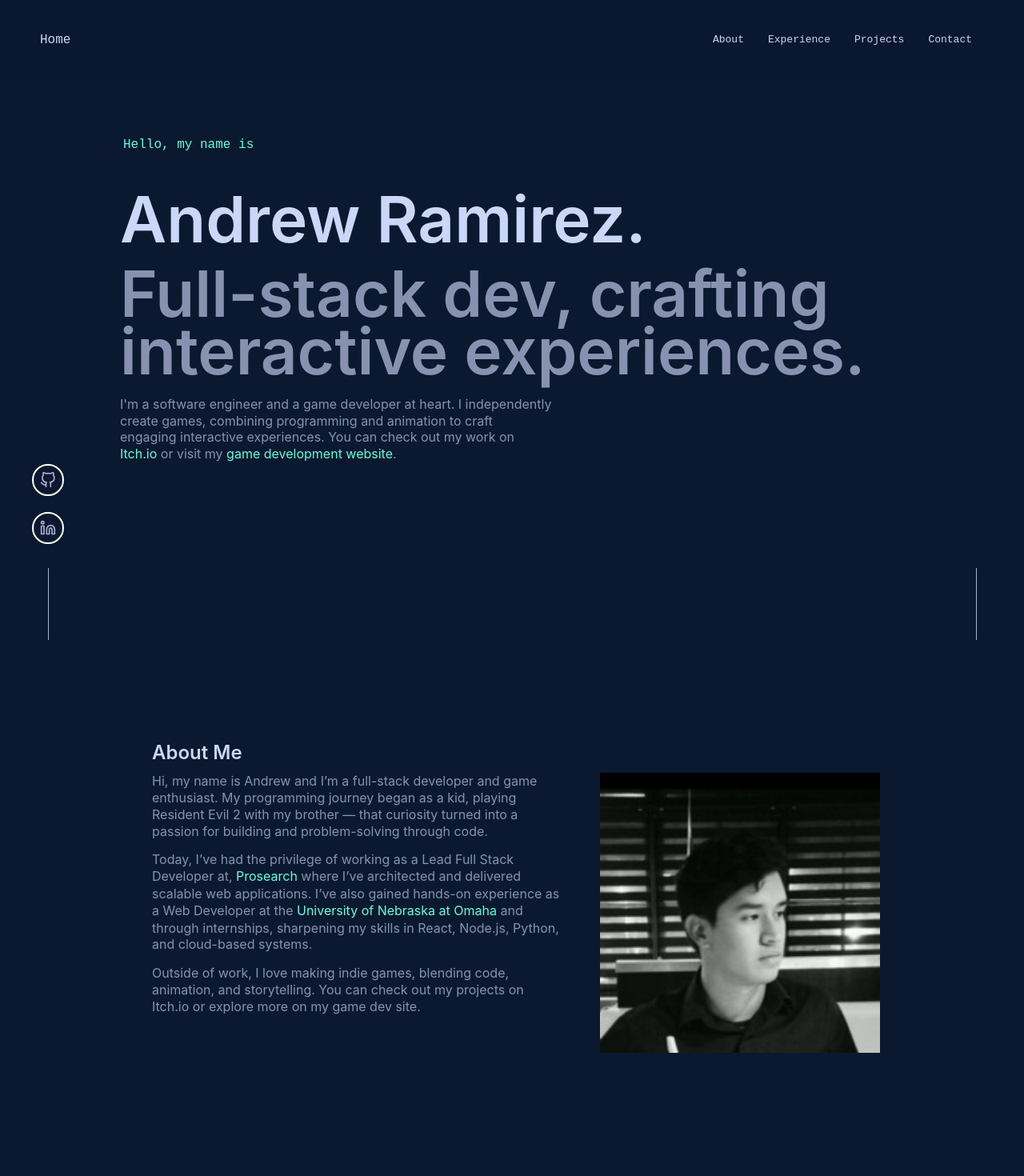
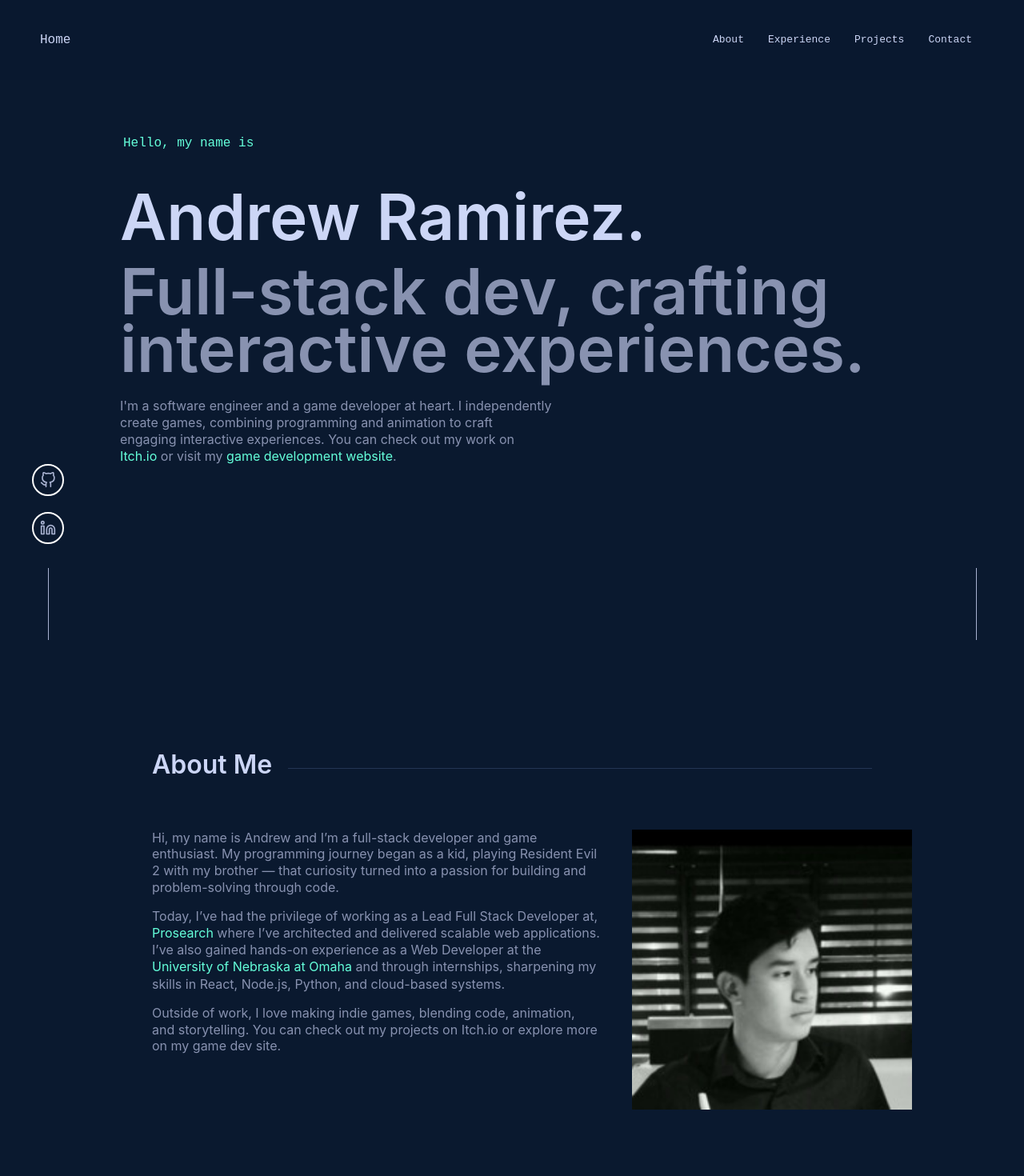
Before and after one commit to drewRam/Portfolio, a React (Create React App) app: page / in a window 1280 px wide. Shown: the top 1470 px of the page at 80% size. Built offline with nearby package versions, Linux system fonts and the light colour scheme; no server answers.

Commit message:
Updated CSS and Bug fixes on react-dom.

```diff
--- a/public/content/jobs/Elemental Scientific/index.json
+++ b/public/content/jobs/Elemental Scientific/index.json
@@ -2,7 +2,7 @@
   "title": "Software Engineer Intern",
   "company": "Elemental Scientific",
   "location": "Remote",
-  "range": "Aug 2018 – Apr 2020",
+  "dates": "Aug 2018 – Apr 2020",
   "url": "https://www.icpms.com/",
   "bullets": [
     "Created automation scripts and testing tools in Python to validate performance of scientific instrumentation software.",
--- a/public/content/jobs/OCC/index.json
+++ b/public/content/jobs/OCC/index.json
@@ -2,7 +2,7 @@
     "title": "Tutor",
     "company": "Orange Coast College",
     "location": "Remote",
-    "range": "Aug 2016 – Jun 2018",
+    "dates": "Aug 2016 – Jun 2018",
     "url": "https://orangecoastcollege.edu/",
     "bullets": [
         "Programming",
--- a/public/content/jobs/Prosearch/index.json
+++ b/public/content/jobs/Prosearch/index.json
@@ -2,7 +2,7 @@
   "title": "Lead Full Stack",
   "company": "Prosearch",
   "location": "Remote",
-  "range": "Jan 2023 – Apr 2025",
+  "dates": "Jan 2023 – Apr 2025",
   "url": "https://prosearch.com",
   "bullets": [
     "Architected and delivered scalable, multi-tenant web applications, integrating secure Microsoft Graph API data pipelines with modern front-end experiences in React Typescript.",
--- a/public/content/jobs/UNO/index.json
+++ b/public/content/jobs/UNO/index.json
@@ -2,7 +2,7 @@
   "title": "Web Developer",
   "company": "University of Nebraska Omaha",
   "location": "Remote",
-  "range": "Oct 2021 – Dec 2022",
+  "dates": "Oct 2021 – Dec 2022",
   "url": "https://www.unomaha.edu/",
   "bullets": [
     "Built and maintained responsive single-page applications in Vue.js and Angular, integrating seamlessly with AWS-hosted RESTful APIs and backend services.",
--- a/src/components/layouts/ContactPanel.tsx
+++ b/src/components/layouts/ContactPanel.tsx
@@ -34,6 +34,7 @@ interface ContactPanelProps {
 
 const ContactPanel: React.FC<ContactPanelProps> = ({ children, isHome, orientation }) => {
     const [mounted, setMounted] = useState<Boolean>(!isHome);
+    const nodeRef = React.useRef<HTMLDivElement>(null); // ref for CSSTransition
 
     useEffect(() => {
         if (!isHome) {
@@ -42,14 +43,16 @@ const ContactPanel: React.FC<ContactPanelProps> = ({ children, isHome, orientati
 
         const timeout = setTimeout(() => setMounted(true), loaderDelay);
         return () => clearTimeout(timeout);
-    }, []);
+    }, [isHome]);
 
     return (
         <StyledControlPanel orientation={orientation}>
-            <TransitionGroup component={null}>
+            <TransitionGroup component={React.Fragment}>
                 {mounted && (
-                    <CSSTransition classNames={isHome ? "fade" : ""} timeout={isHome ? loaderDelay : 0}>
-                        {children}
+                    <CSSTransition nodeRef={nodeRef} classNames={isHome ? "fade" : ""} timeout={isHome ? loaderDelay : 0}>
+                        <div ref={nodeRef}>
+                            {children}
+                        </div>
                     </CSSTransition>
                 )}
             </TransitionGroup>
--- a/src/components/sections/About.tsx
+++ b/src/components/sections/About.tsx
@@ -3,50 +3,21 @@ import styled from "styled-components";
 import { config } from "config";
 import sr from "utils/sr";
 
-const StyledAboutSection = styled.section`
+const AboutWrapper = styled.section`
     max-width: 900px;
 
-    .inner {
-        display: grid;
-        grid-template-columns: 3fr 2fr;
-        grid-gap: 50px;
+    .bio-section {
+        display: flex;
+        flex-direction: row;
+        gap: 40px;
 
         @media (max-width: 768px) {
-        display: block;
+            flex-direction: column;
         }
     }
 `;
 
-const StyledText = styled.div`
-    ul.skills-list {
-        display: grid;
-        grid-template-columns: repeat(2, minmax(140px, 200px));
-        grid-gap: 0 10px;
-        padding: 0;
-        margin: 20px 0 0 0;
-        overflow: hidden;
-        list-style: none;
-
-        li {
-            position: relative;
-            margin-bottom: 10px;
-            padding-left: 20px;
-            font-family: var(--font-mono);
-            font-size: var(--fz-xs);
-
-            &:before {
-            content: '▹';
-            position: absolute;
-            left: 0;
-            color: var(--green);
-            font-size: var(--fz-sm);
-            line-height: 12px;
-            }
-        }
-    }
-`;
-
-const StyledPic = styled.div`
+const StyledSelfPortrait = styled.div`
     position: relative;
     max-width: 300px;
 
@@ -64,11 +35,9 @@ const About: React.FC = () => {
     }, []);
 
     return (
-        <StyledAboutSection id="about" ref={revealContainer}>
-            <h2>About Me</h2>
-
-            <div className="inner">
-                <StyledText>
+        <AboutWrapper id="about" ref={revealContainer}>
+            <h2 className="title-heading">About Me</h2>
+            <div className="bio-section">
                 <div>
                     <p>
                         Hi, my name is Andrew and I’m a full-stack developer and game enthusiast.
@@ -88,12 +57,11 @@ const About: React.FC = () => {
                         You can check out my projects on Itch.io or explore more on my game dev site.
                     </p>
                 </div>
-                </StyledText>
-                <StyledPic>
+                <StyledSelfPortrait>
                     <img src={require("../images/Me.jpeg")} alt="Headshot" width={350} />
-                </StyledPic>
+                </StyledSelfPortrait>
             </div>
-        </StyledAboutSection>
+        </AboutWrapper>
     );
 }
 
--- a/src/components/sections/Hero.tsx
+++ b/src/components/sections/Hero.tsx
@@ -3,10 +3,11 @@ import { navDelay, loaderDelay } from "../../utils/index";
 import { CSSTransition, TransitionGroup } from 'react-transition-group';
 import styled from "styled-components";
 
-const StyledHeroSection = styled.section`
+const HeroWrapper = styled.section`
     ${({ theme }) => theme.flexCenter };
     flex-direction: column;
     align-items: flex-start;
+    gap: 20px;
     min-height: 100vh;
     height: 100vh;
     padding-top: 0;
@@ -30,12 +31,13 @@ const StyledHeroSection = styled.section`
 
     h3 {
         margin-top: 5px;
+        margin-bottom: 25px;
         color: var(--slate);
         line-height: 0.9;
     }
 
     p {
-        margin: 20px 0 0;
+        margin: 0;
         max-width: 540px;
     }
 
@@ -59,14 +61,14 @@ interface HeroItem {
 }
 
 const Hero: React.FC = () => {
-    const [isMounted, setIsMounted] = useState<boolean>(false);
+    const [showHero, setshowHero] = useState<boolean>(false);
     const oneRef = useRef<HTMLDivElement>(null);
     const twoRef = useRef<HTMLDivElement>(null);
     const threeRef = useRef<HTMLDivElement>(null);
     const fourRef = useRef<HTMLDivElement>(null);
 
     useEffect(() => {
-        const timeout = setTimeout(() => setIsMounted(true), navDelay);
+        const timeout = setTimeout(() => setshowHero(true), navDelay);
         return () => clearTimeout(timeout);
     }, []);
 
@@ -75,7 +77,6 @@ const Hero: React.FC = () => {
         { node: <h2 className="big-heading">Andrew Ramirez.</h2>, ref: twoRef },
         { node: <h3 className="big-heading">Full-stack dev, crafting interactive experiences.</h3>, ref: threeRef },
         { node: (
-            <>
             <p>
                 I'm a software engineer and a game developer at heart. I independently create games,
                 combining programming and animation to craft engaging interactive experiences.
@@ -85,21 +86,20 @@ const Hero: React.FC = () => {
                 <a href="https://your-game-dev-site.com" target="_blank" rel="noreferrer">game development website</a>
                 .
             </p>
-            </>
         ), ref: fourRef }
     ];
 
     return (
-        <StyledHeroSection>
-            <TransitionGroup component={null}>
-            {isMounted &&
+        <HeroWrapper>
+            <TransitionGroup>
+            {showHero ?
                 items.map((item, i) => (
-                <CSSTransition key={i} classNames="fadeup" timeout={loaderDelay}>
-                    <div style={{ transitionDelay: `${i + 1}00ms` }}>{item.node}</div>
+                <CSSTransition key={i} nodeRef={item.ref} classNames="fadeup" timeout={loaderDelay}>
+                    <div ref={item.ref} style={{ transitionDelay: `${i * 100}ms` }}>{item.node}</div>
                 </CSSTransition>
-                ))}
+                )) : null}
             </TransitionGroup>
-        </StyledHeroSection>
+        </HeroWrapper>
     );
 }
 
--- a/src/styles/GlobalStyle.ts
+++ b/src/styles/GlobalStyle.ts
@@ -197,7 +197,7 @@ const GlobalStyle = createGlobalStyle`
         border-radius: 0;
     }
 
-    .numbered-heading {
+    .title-heading {
         display: flex;
         align-items: center;
         position: relative;
@@ -207,42 +207,13 @@ const GlobalStyle = createGlobalStyle`
         white-space: nowrap;
         padding-bottom: 20px;
 
-        &:before {
-            position: relative;
-            bottom: 4px;
-            margin-right: 10px;
-            color: var(--green);
-            font-family: var(--font-mono);
-            font-size: clamp(var(--fz-md), 3vw, var(--fz-xl));
-            font-weight: 400;
-
-            @media (max-width: 480px) {
-                margin-bottom: -3px;
-                margin-right: 5px;
-            }
-        }
-
         &:after {
             content: '';
-            display: block;
-            position: relative;
-            top: -5px;
-            width: 300px;
+            flex: 1;
+            margin-top: 10px;
             height: 1px;
+            background-color: var(--lightest-navy);
             margin-left: 20px;
-            background-color: var(--lightest-navy);
-
-            @media (max-width: 1080px) {
-                width: 200px;
-            }
-
-            @media (max-width: 768px) {
-                width: 100%;
-            }
-
-            @media (max-width: 600px) {
-                margin-left: 10px;
-            }
         }
     }
 `;
```
Also changed, not shown: src/components/layouts/NavBar.tsx (+25 -23 lines), src/components/sections/Contact.tsx (+5 -26 lines), src/components/sections/Experience.tsx (+20 -19 lines), src/components/sections/Projects.tsx (+6 -16 lines). Lines whose indentation alone changed are shown as unchanged.
